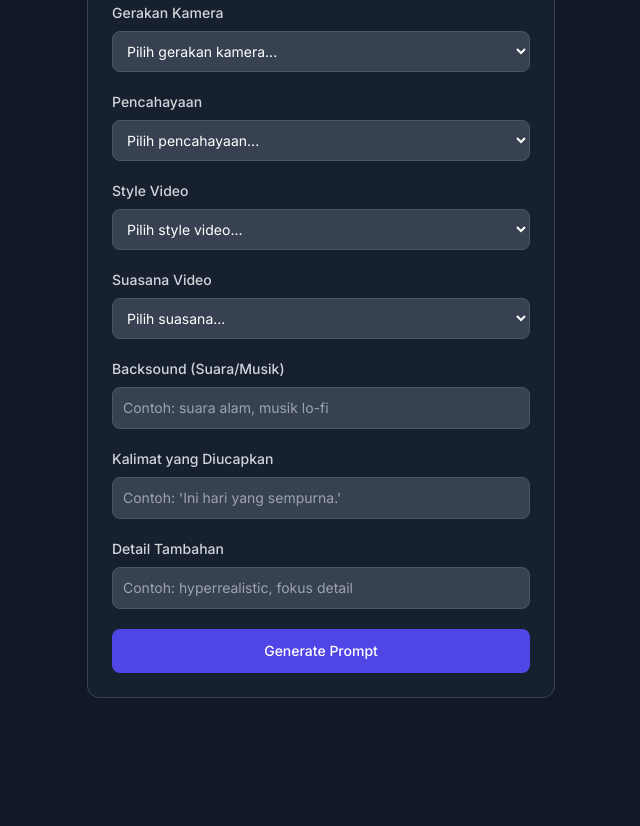
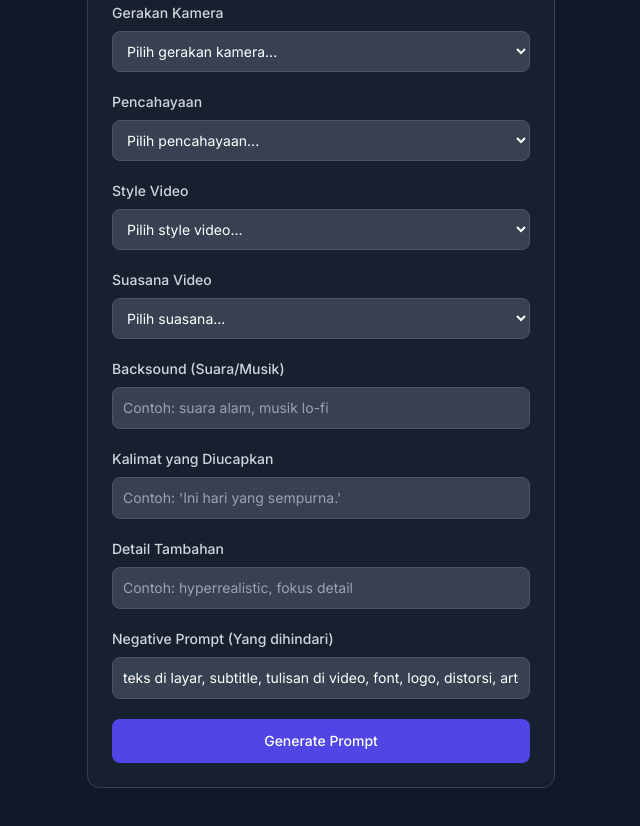
Before and after one commit to denisuryadi26/veo3promptgeneratorbeta, a plain HTML site: page index.html in a window 1280 px wide. Shown: the part 1182-2008 px from the top of the page, without its empty margins (73-713 px from the left). Before the commit the page ends 1976 px from the top, so only its background shows below. Drawn offline with nearby package versions, Linux system fonts and the light colour scheme.

Commit message:
Update negative prompt

```diff
--- a/index.html
+++ b/index.html
@@ -287,6 +287,11 @@
                         class="bg-gray-700 border border-gray-600 text-white text-sm rounded-lg focus:ring-indigo-500 focus:border-indigo-500 block w-full p-2.5"
                         placeholder="Contoh: hyperrealistic, fokus detail">
                 </div>
+                <!-- NEW: Negative Prompt Section -->
+                <div>
+                    <label for="negative" class="block mb-2 text-sm font-medium text-gray-300">Negative Prompt (Yang dihindari)</label>
+                    <input type="text" id="negative" class="bg-gray-700 border border-gray-600 text-white text-sm rounded-lg focus:ring-indigo-500 focus:border-indigo-500 block w-full p-2.5" value="teks di layar, subtitle, tulisan di video, font, logo, distorsi, artefak, anomali, wajah ganda, anggota badan cacat, tangan tidak normal, orang tambahan, objek mengganggu, kualitas rendah, buram, glitch, suara robotik, suara pecah." placeholder="Contoh: kartun, blur, kualitas rendah, teks, watermark, deformed hands, transition">
+                </div>
                 <button id="generateBtn"
                     class="w-full mt-4 text-white bg-indigo-600 hover:bg-indigo-700 focus:ring-4 focus:outline-none focus:ring-indigo-800 font-medium rounded-lg text-sm px-5 py-3 text-center transition-colors duration-300">
                     Generate Prompt
--- a/script.js
+++ b/script.js
@@ -48,6 +48,7 @@ document.addEventListener('DOMContentLoaded', () => {
     backsound: document.getElementById('backsound'),
     kalimat: document.getElementById('kalimat'),
     detail: document.getElementById('detail'),
+    negative: document.getElementById('negative'),
   };
   const generateBtn = document.getElementById('generateBtn');
   const saveCharacterBtn = document.getElementById('saveCharacterBtn');
@@ -376,6 +377,7 @@ document.addEventListener('DOMContentLoaded', () => {
         ? `kalimat diucapkan dalam Bahasa Indonesia: "${inputs.kalimat.value.trim()}"`
         : '',
       inputs.detail.value,
+      inputs.negative.value ? `Hindari : ${inputs.negative.value}` : '',
     ];
     return promptParts.filter((part) => part && part.trim()).join(', ');
   }
```
